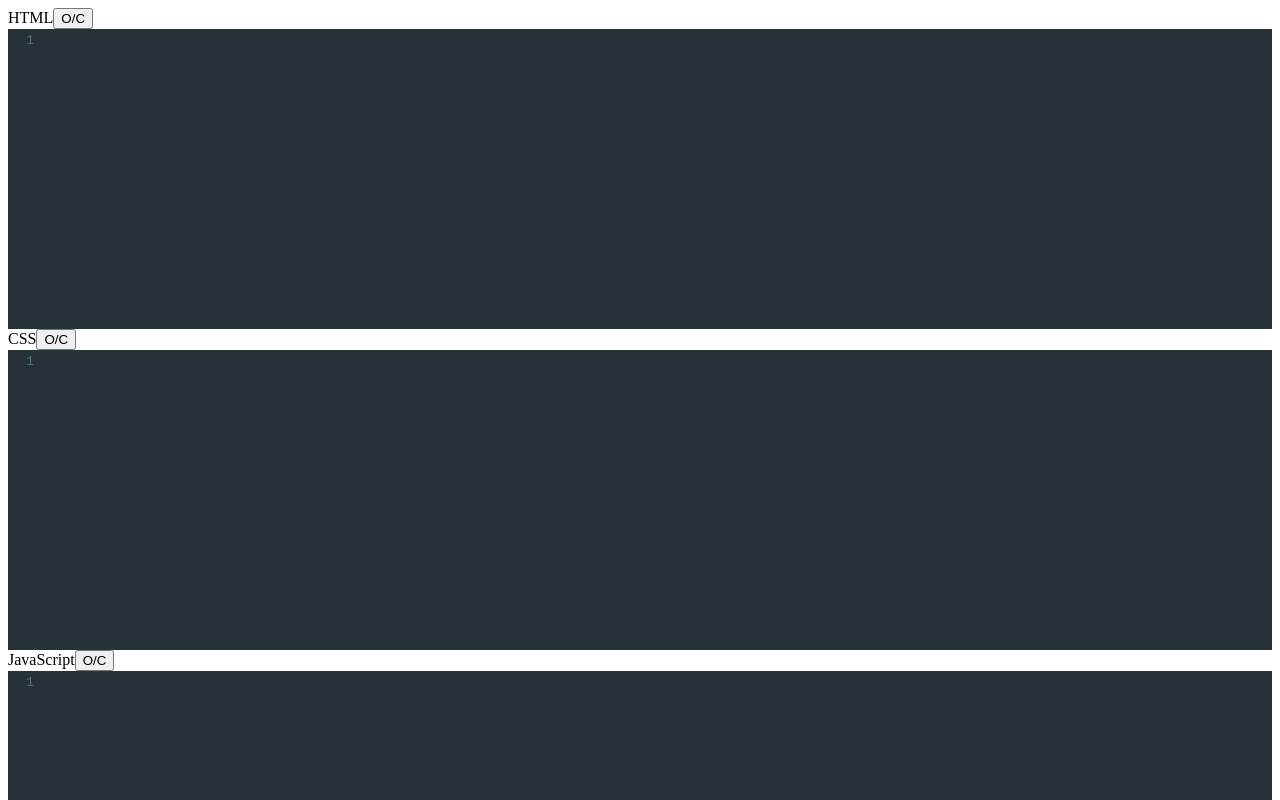
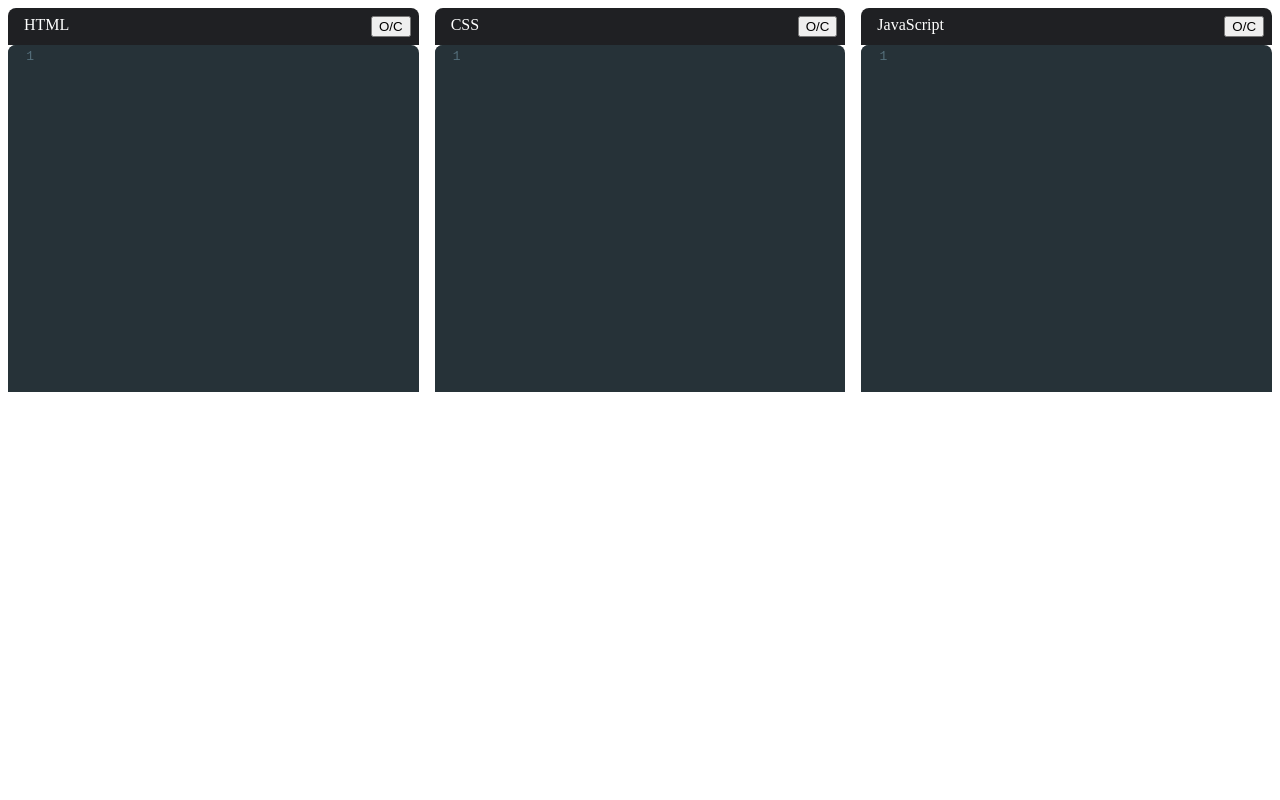
Before and after one commit to JagTheFriend/CodePen-Clone, a React (Create React App) app: page / in a window 1280 px wide. Shown: the top 800 px of the page. Built offline with nearby package versions, Linux system fonts and the light colour scheme.

Commit message:
Updated styles

```diff
--- a/src/App.tsx
+++ b/src/App.tsx
@@ -1,4 +1,5 @@
 import { useState } from "react";
+import "./style.css";
 import Editor from "./components/editor";
 
 function App() {
--- a/src/style.css
+++ b/src/style.css
@@ -0,0 +1,46 @@
+* {
+    --background-color: hsl(225, 6% 25%);
+}
+
+body {
+    margin: 0;
+}
+
+.top-pane {
+    background-color: var(--background-color);
+}
+
+.pane {
+    height: 50vh;
+    display: flex;
+}
+
+.editor-container {
+    flex-grow: 1;
+    flex-basis: 0;
+    display: flex;
+    flex-direction: column;
+    padding: 0.5rem;
+    background-color: var(--background-color);
+}
+
+.editor-title {
+    display: flex;
+    justify-content: space-between;
+    background-color: hsl(225, 6%, 13%);
+    color: white;
+    padding: 0.5rem 0.5rem 0.5rem 1rem;
+    border-top-right-radius: 0.5rem;
+    border-top-left-radius: 0.5rem;
+}
+
+.CodeMirror {
+    height: 100% !important;
+}
+
+.code-mirror-wrapper {
+    flex-grow: 1;
+    border-top-right-radius: 0.5rem;
+    border-top-left-radius: 0.5rem;
+    overflow: hidden;
+}
```
